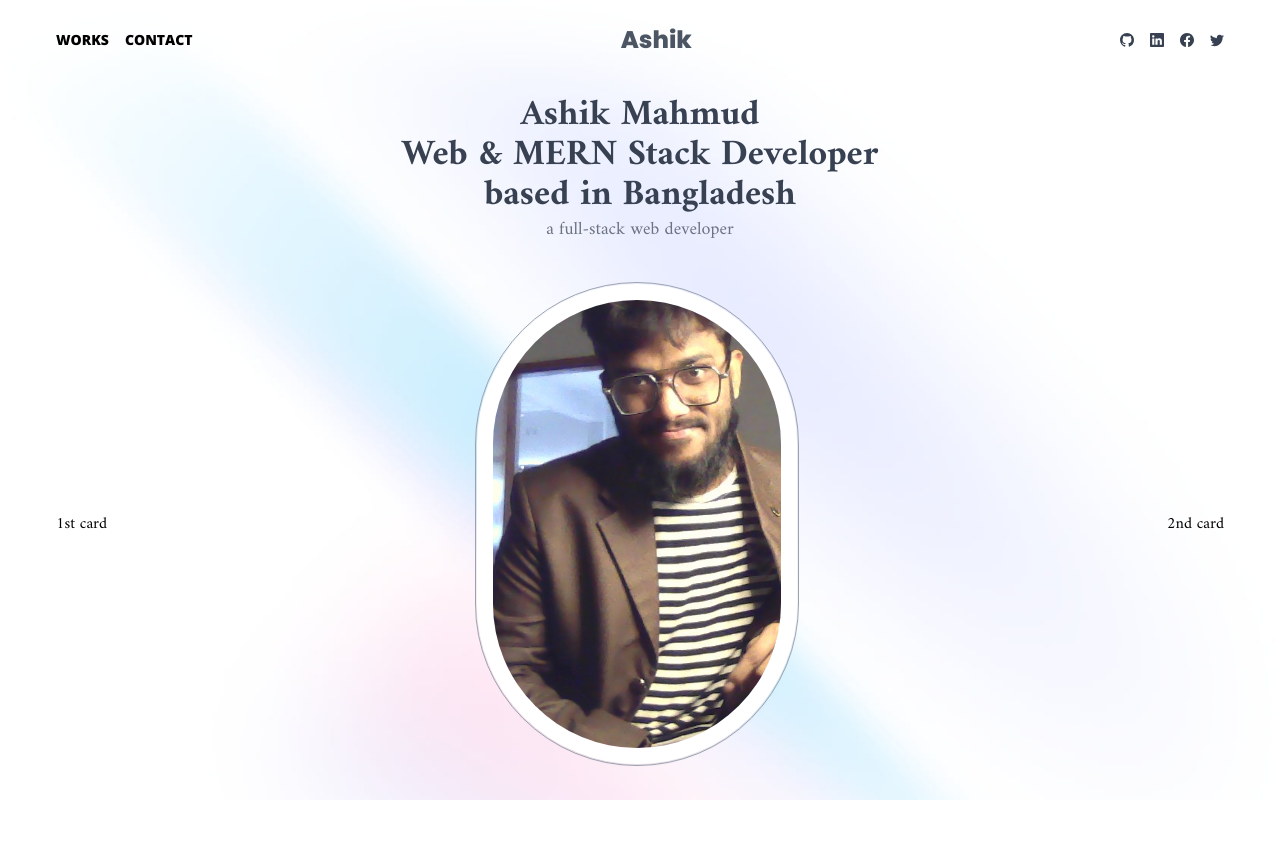
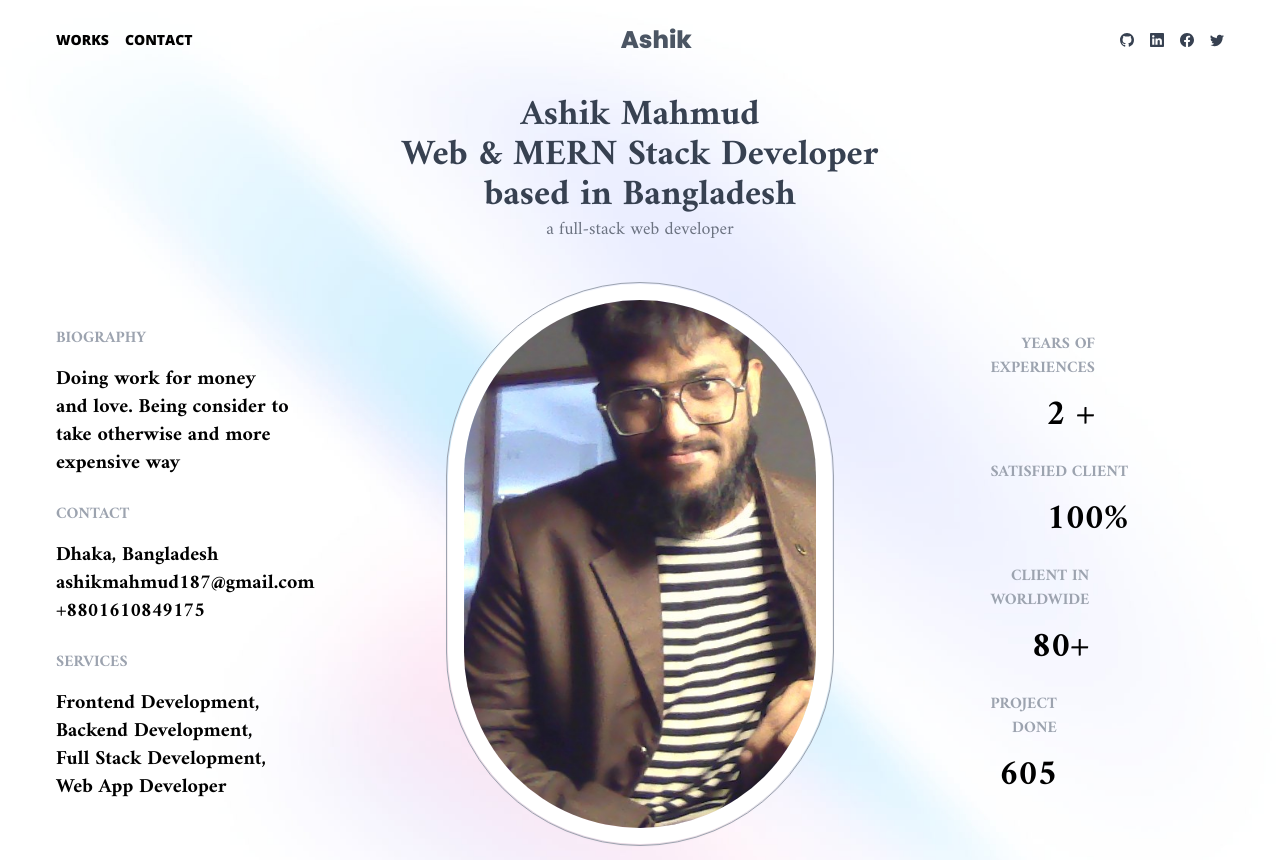
Before and after one commit to Ashik-Mahmud/nextjs-offical-portfolio, a Next.js app: page / in a window 1280 px wide. Before the commit the page ends 800 px from the top, so only its background shows below. Built offline with nearby package versions, Linux system fonts and the light colour scheme.

Commit message:
yah done to put real text in hero section and almsot done to wrk with hero area

```diff
--- a/components/Hero.tsx
+++ b/components/Hero.tsx
@@ -20,11 +20,39 @@ const Hero = (props: Props) => {
         {/* main hero content */}
         <div className="flex items-center justify-between gap-4 mt-10">
           {/* left side */}
-          <div className="">
-            <div className="card">1st card</div>
+          <div className="w-1/5 flex flex-col items-start gap-6">
+            {/* 1st card */}
+            <div className="card">
+              <span className="uppercase text-gray-400 font-bold">
+                Biography
+              </span>
+              <h4 className="mt-4 text-xl font-semibold">
+                Doing work for money and love. Being consider to take otherwise
+                and more expensive way
+              </h4>
+            </div>
+            {/* 2st card */}
+            <div className="card">
+              <span className="uppercase text-gray-400 font-bold">Contact</span>
+              <h4 className="mt-4 text-xl font-semibold">
+                Dhaka, Bangladesh <br />
+                ashikmahmud187@gmail.com <br />
+                +8801610849175
+              </h4>
+            </div>
+            {/* 3rd card */}
+            <div className="card">
+              <span className="uppercase text-gray-400 font-bold">
+                Services
+              </span>
+              <h4 className="mt-4 text-xl font-semibold">
+                Frontend Development, Backend Development, Full Stack
+                Development, Web App Developer
+              </h4>
+            </div>
           </div>
           {/* middle side */}
-          <div className="middle-side border-[1rem] shadow rounded-[15rem] w-80 h-[30rem] overflow-hidden outline outline-1 outline-offset-1 border-white outline-gray-400">
+          <div className="middle-side border-[1rem] shadow rounded-[15rem] w-96 h-[35rem] overflow-hidden outline outline-1 outline-offset-1 border-white outline-gray-400">
             <Image
               src="/assets/images/me.jpg"
               alt="me"
@@ -34,8 +62,35 @@ const Hero = (props: Props) => {
             />
           </div>
           {/* right side */}
-          <div className="">
-            <div className="card">2nd card</div>
+          <div className="flex flex-col items-start gap-6 w-1/5">
+            {/* 1st card */}
+            <div className="card text-right">
+              <span className="uppercase text-gray-400 font-bold text-rig">
+                Years of <br /> Experiences
+              </span>
+              <h4 className="mt-4 text-4xl font-semibold">2 +</h4>
+            </div>
+            {/* 2st card */}
+            <div className="card text-right">
+              <span className="uppercase text-gray-400 font-bold">
+                Satisfied Client
+              </span>
+              <h4 className="mt-4 text-4xl font-semibold">100%</h4>
+            </div>
+            {/* 3rd card */}
+            <div className="card text-right">
+              <span className="uppercase text-gray-400 font-bold">
+                Client in <br /> Worldwide
+              </span>
+              <h4 className="mt-4 text-4xl font-semibold">80+</h4>
+            </div>
+            {/* 4th card */}
+            <div className="card text-right">
+              <span className="uppercase text-gray-400 font-bold">
+                Project <br /> Done
+              </span>
+              <h4 className="mt-4 text-4xl font-semibold">605</h4>
+            </div>
           </div>
         </div>
         {/* end of */}
```
